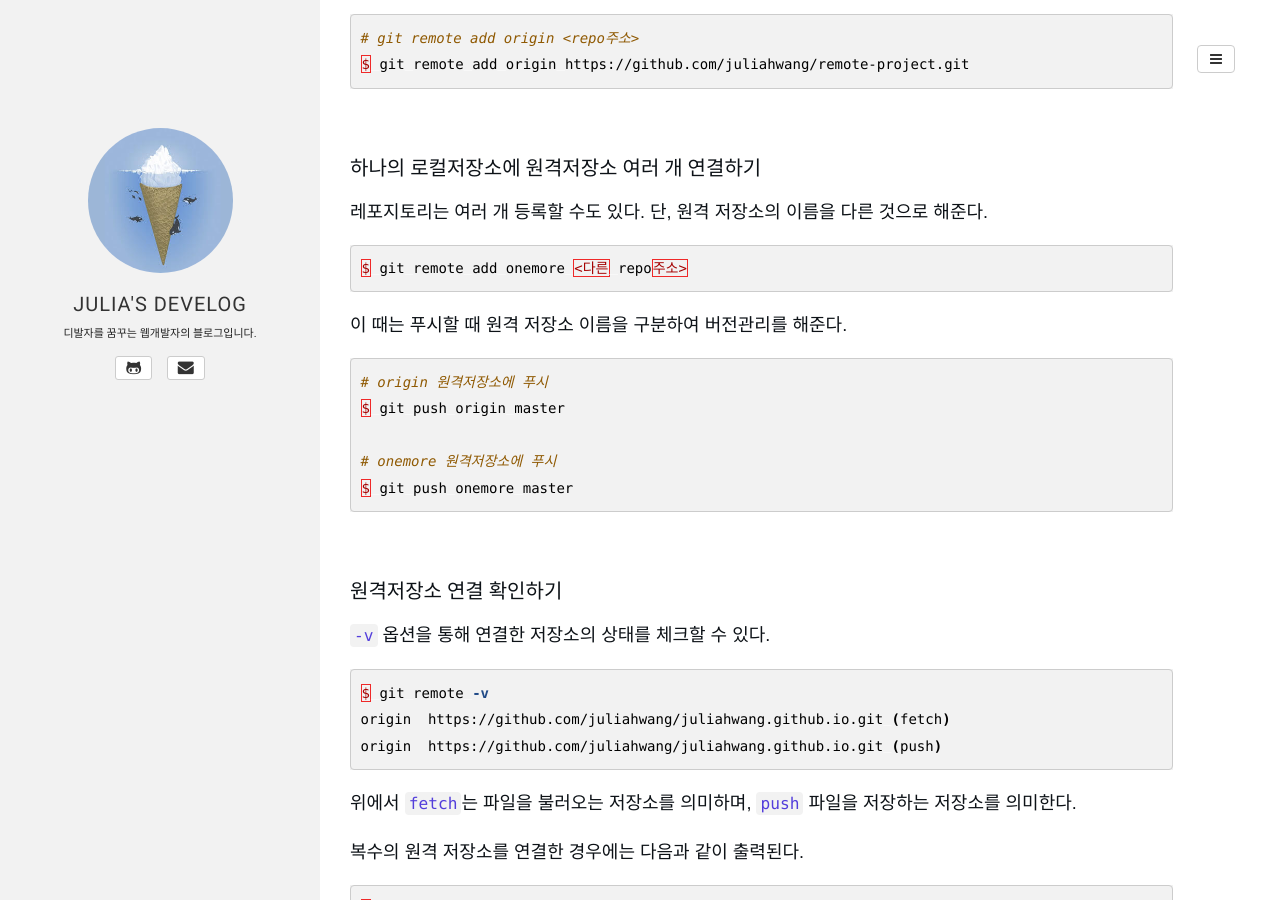
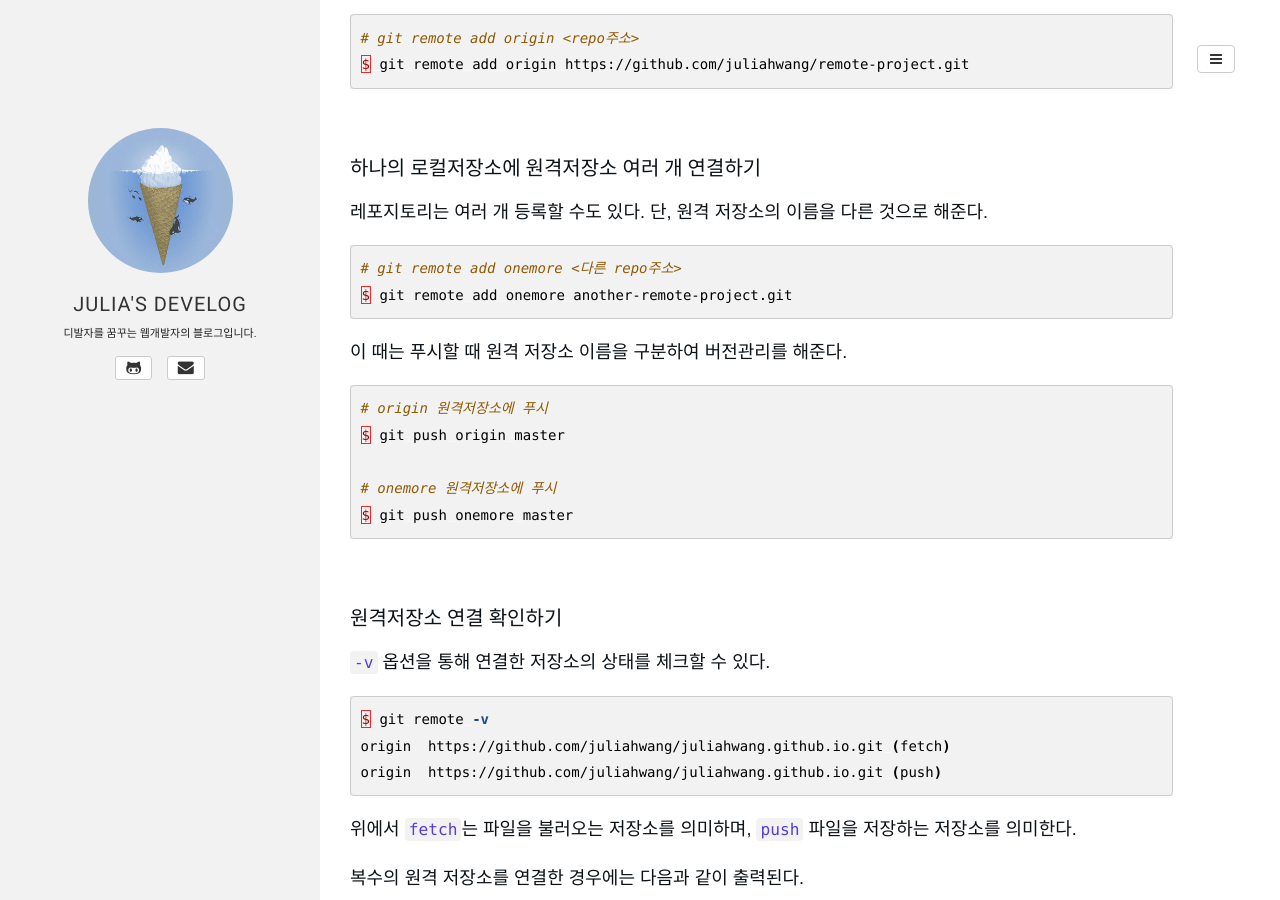
Before and after one commit to juliahwang/juliahwang.github.io, a Jekyll site: the page built from _posts/2017-10-04-리모트저장소.md, in a window 1280 px wide and 900 px high, scrolled down 661 px. Built offline with Jekyll 4.4.1, drawn with Linux system fonts in a browser that asks for light colours; some web fonts are replaced; comment, search, counter and statistics services are not loaded.

Commit message:
modify post

````diff
--- a/_posts/2017-10-04-리모트저장소.md
+++ b/_posts/2017-10-04-리모트저장소.md
@@ -37,7 +37,8 @@ $ git remote add origin https://github.com/juliahwang/remote-project.git
 레포지토리는 여러 개 등록할 수도 있다. 단, 원격 저장소의 이름을 다른 것으로 해준다.
 
 ```powershell
-$ git remote add onemore <다른 repo주소>
+# git remote add onemore <다른 repo주소>
+$ git remote add onemore another-remote-project.git
 ```
 
 이 때는 푸시할 때 원격 저장소 이름을 구분하여 버전관리를 해준다.
@@ -101,7 +102,7 @@ $ git clone https://github.com/juliahwang/remote-project.git remote-project-clon
 
 이 때 원격 저장소에서 업데이트된 최신 스냅샷을 반영하는 명령어로 `fetch`, `merge`, 그리고 `pull`을 사용한다.
 
-원 로컬저장소와 `clone`받은 새로운 로컬저장소가 있을 때, `remote-project(local1)`에 새로운 파일(`README.md`)을 커밋하고 푸시하면`version2`가 생긴다.
+원 로컬저장소와 `clone`받은 새로운 로컬저장소가 있을 때, `remote-project(local1)`에 새로운 파일(`README.md`)을 커밋하고 푸시하면 `version2`가 생긴다.
 
 `remote-project-clone` 폴더는 여전히 `version1`에 머물러있어 `remote-project`의 새파일이 반영되지 않은 상태다.
 
````
